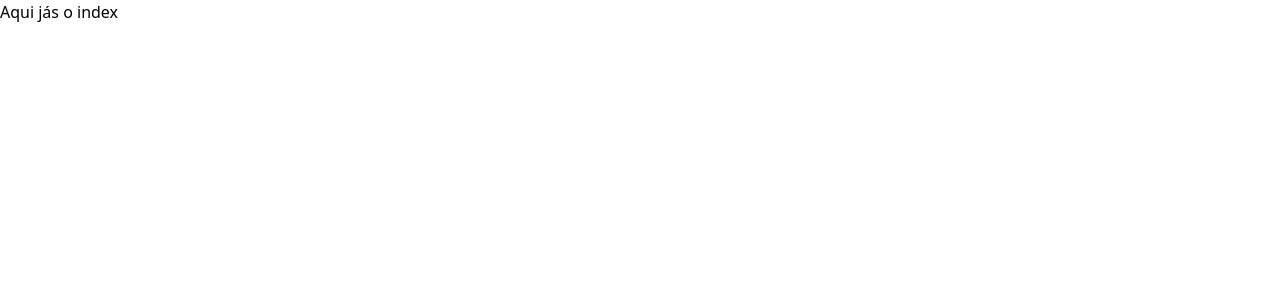
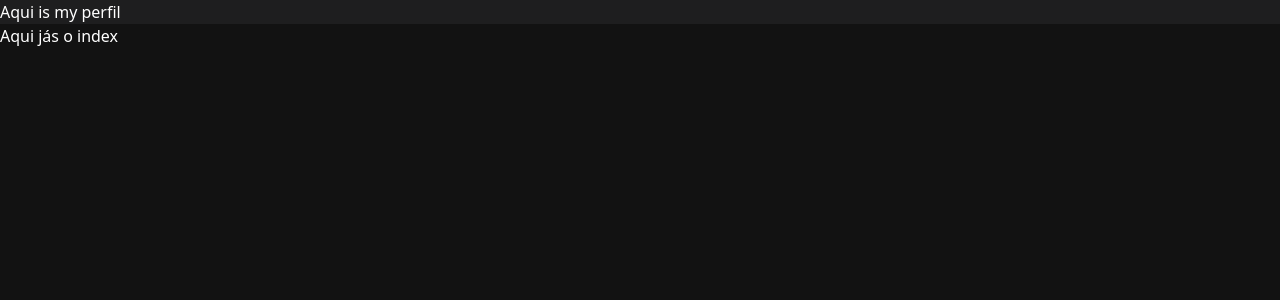
Before and after one commit to wesleyvianam/site-portifolio, a React (Vite) app: page / in a window 1280 px wide. Shown: the top 300 px of the page. Built offline with nearby package versions, Linux system fonts and the light colour scheme.

Commit message:
teste layout

```diff
--- /dev/null
+++ b/src/Components/Datos/index.tsx
@@ -0,0 +1,8 @@
+
+export default function Dados() {
+    return (
+        <div className="bg-[#1e1e1f]">
+            Aqui is my perfil
+        </div>
+    )
+}
--- a/src/index.css
+++ b/src/index.css
@@ -1,3 +1,8 @@
 @tailwind base;
 @tailwind components;
 @tailwind utilities;
+
+body {
+    background-color: #121212;
+    color: #FFFFFF;
+}
--- a/src/page/Index.tsx
+++ b/src/page/Index.tsx
@@ -1,6 +1,10 @@
+import Dados from "../Components/Datos"
 
 export default function Index() {
     return (
-        <h1>Aqui jás o index</h1>
+        <div>
+            <Dados />
+            <h1>Aqui jás o index</h1>
+        </div>
     );
 }
```
